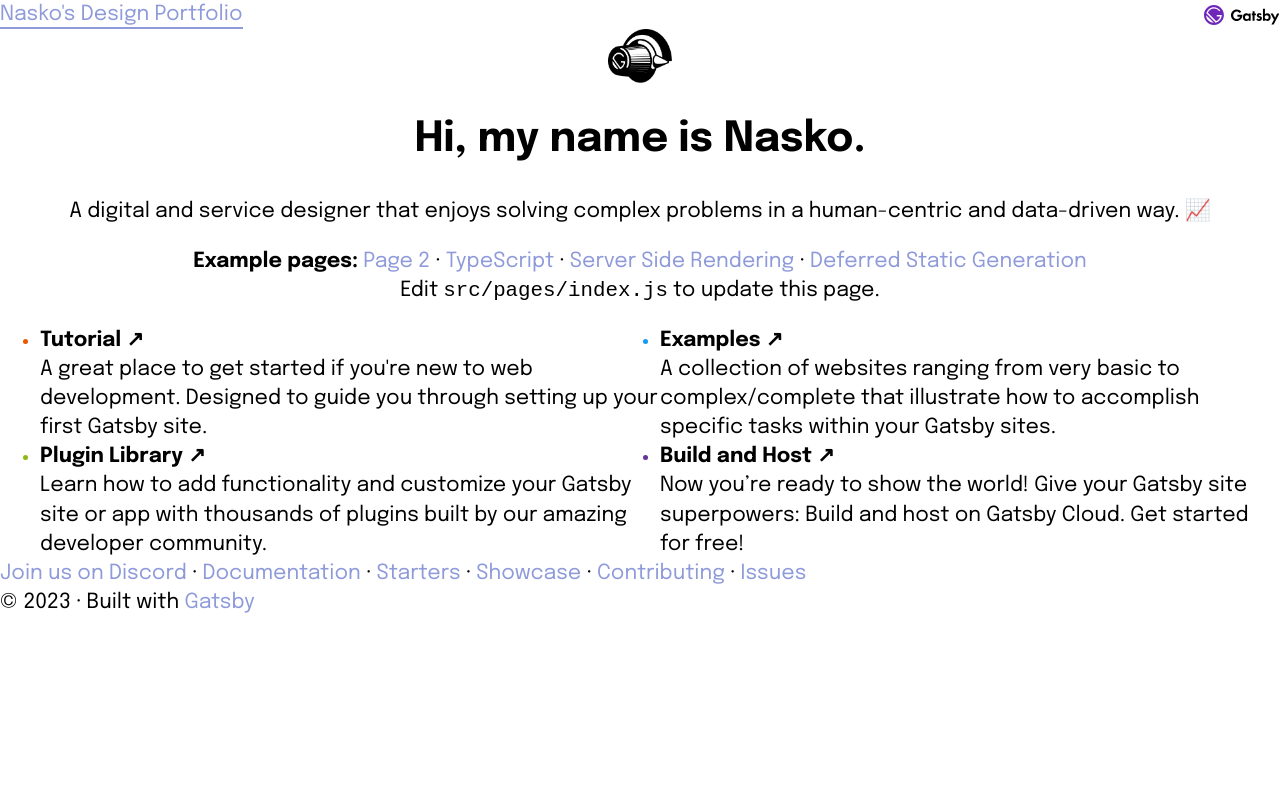
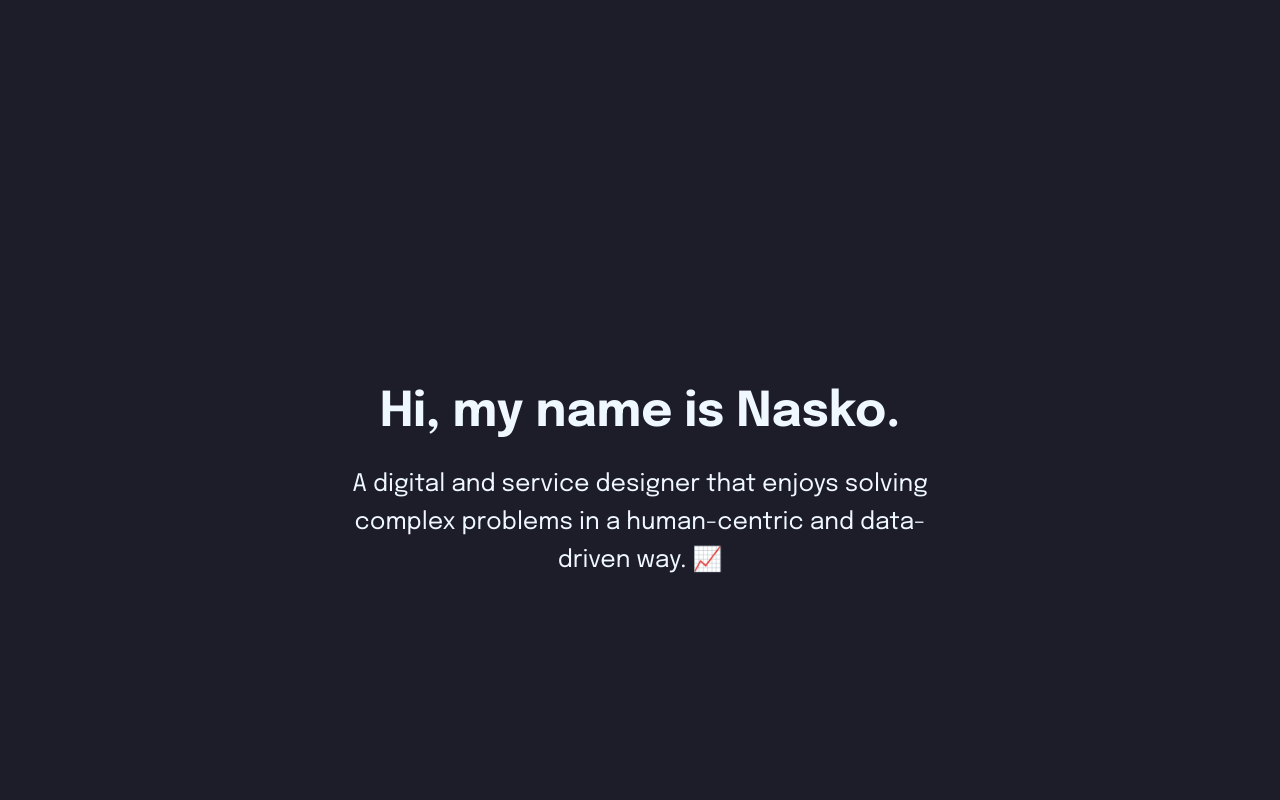
Before and after one commit to h8inc/designcodeapp, a Gatsby site: page / in a window 1280 px wide. Shown: the top 800 px of the page. Built offline with nearby package versions, Linux system fonts and the light colour scheme; Gatsby itself is replaced by a stand-in of ours.

Commit message:
CSS hero

```diff
--- a/src/components/layout.css
+++ b/src/components/layout.css
@@ -6,8 +6,35 @@
 body {
   font-family: 'Epilogue', sans-serif;
   margin: 0;
-  font-size: 1.3rem;
-  line-height: 1.4;
+  background-color: #1D1D2A;
+  line-height: 1.3;
+
+}
+
+
+.Hero {
+  height: 100vw;
+  position: relative;
+}
+
+.HeroGroup {
+  max-width: 40rem;
+  margin: 30% auto;
+  text-align: center;
+}
+
+
+.Hero H1 {
+  margin: 0;
+  line-height: 1.2;
+  color: aliceblue;
+  font-size: 3rem;
+}
+
+.Hero p {
+  color: aliceblue;
+  font-size: 1.5rem;
+  line-height: 1.6 ;
 
 }
 
--- a/src/components/layout.js
+++ b/src/components/layout.js
@@ -24,7 +24,7 @@ const Layout = ({ children }) => {
 
   return (
     <>
-      <Header siteTitle={data.site.siteMetadata?.title || `Title`} />
+
       <div
         style={{
           margin: `0 auto`,
--- a/src/pages/index.js
+++ b/src/pages/index.js
@@ -70,23 +70,25 @@ const moreLinks = [
 const utmParameters = `?utm_source=starter&utm_medium=start-page&utm_campaign=default-starter`
 
 const IndexPage = () => (
-  <Layout>
-    <div className={styles.textCenter}>
-      <StaticImage
-        src="../images/example.png"
-        loading="eager"
-        width={64}
-        quality={95}
-        formats={["auto", "webp", "avif"]}
-        alt=""
-        style={{ marginBottom: `var(--space-3)` }}
-      />
-      <h1>
-        Hi, my name is <b>Nasko</b>.
-      </h1>
-      <p>
+
+
+
+ <Layout>
+
+  <div>
+    <div className="Hero">
+        <div className="HeroGroup">
+          <h1>
+          Hi, my name is <b>Nasko</b>.
+          </h1>
+          <p>
       A digital and service designer that enjoys solving complex problems in a human-centric and data-driven way. 📈
       </p>
+
+        </div>
+  </div>
+
+
 
       <p className={styles.intro}>
         <b>Example pages:</b>{" "}
```
